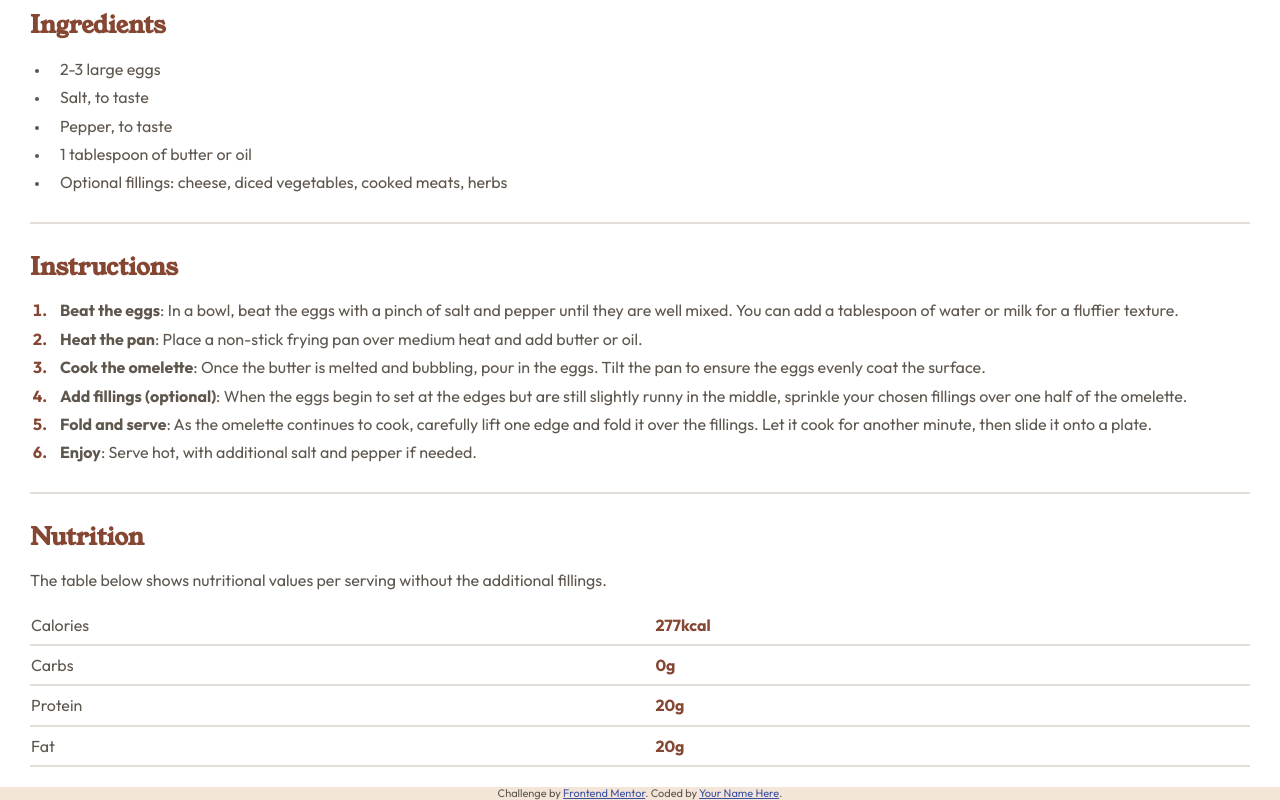
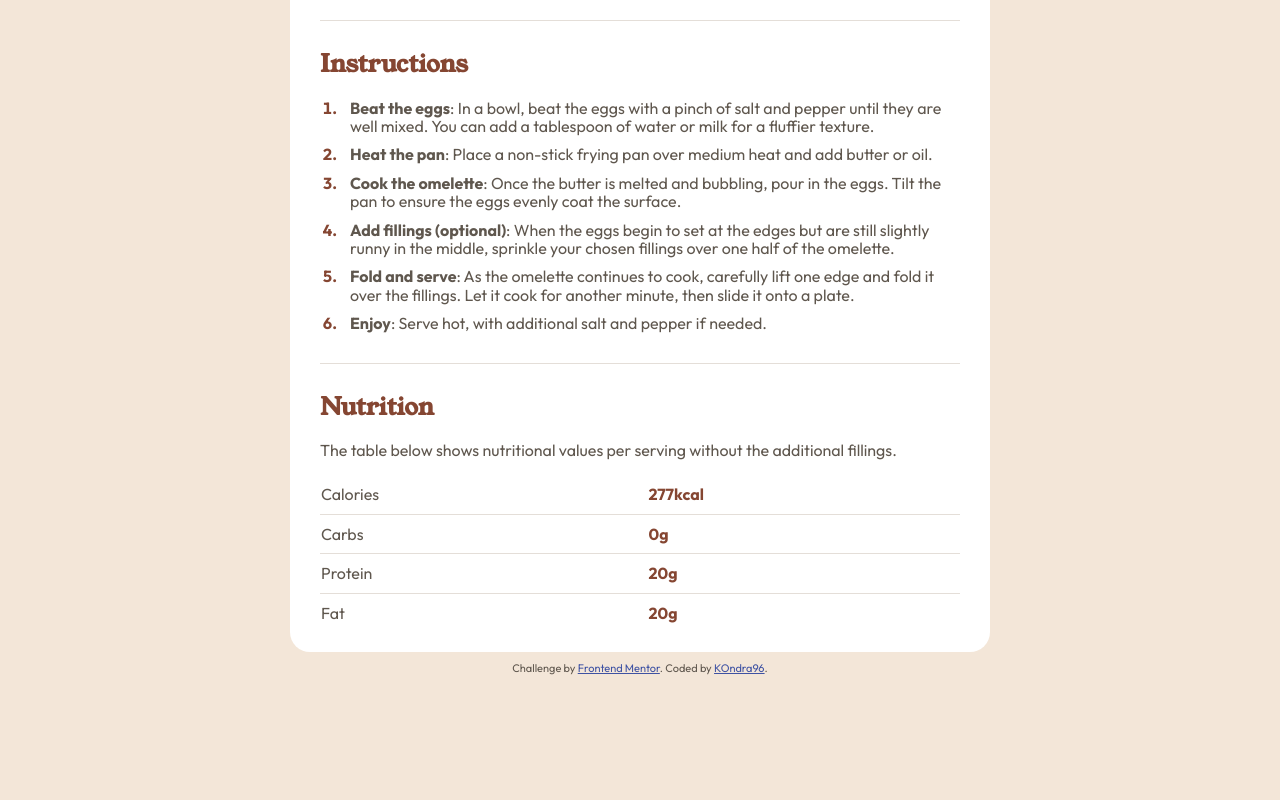
Before and after one commit to KOndra96/frontend-mentor-06_recipe-page, a plain HTML site: page index.html in a window 1280 px wide. Shown: the part 896-1696 px from the top of the page. After the commit the page ends 1581 px from the top, so only its background shows below. Drawn offline with Linux system fonts and the light colour scheme.

Commit message:
Responsive design done

```diff
--- a/index.html
+++ b/index.html
@@ -22,21 +22,6 @@
 
 <body>
 
-  <!--
-  Nutrition
-
-
-  Calories
-  277kcal
-
-  Carbs
-  0g
-
-  Protein
-  20g
-
-  Fat
-  22g -->
   <main class="recipe-box">
     <header>
       <img src="./assets/images/image-omelette.jpeg" alt="Omelette image">
@@ -46,6 +31,7 @@
         to perfection, optionally filled with your choice of cheese, vegetables, or meats.
       </p>
     </header>
+
     <div class="preparation-time">
       <h2>Preparation time</h2>
       <ul>
@@ -60,6 +46,7 @@
         </li>
       </ul>
     </div>
+
     <h2>Ingredients</h2>
     <ul>
       <li>
@@ -78,7 +65,9 @@
         Optional fillings: cheese, diced vegetables, cooked meats, herbs
       </li>
     </ul>
+
     <hr>
+
     <h2>Instructions</h2>
     <ol>
       <li>
@@ -107,7 +96,9 @@
         <strong>Enjoy</strong>: Serve hot, with additional salt and pepper if needed.
       </li>
     </ol>
+
     <hr>
+
     <h2>Nutrition</h2>
     <p> The table below shows nutritional values per serving without the additional fillings.</p>
     <table>
@@ -124,15 +115,16 @@
         <td><strong>20g</strong></td>
       </tr>
       <tr>
-        <td>Fat</td>
-        <td><strong>20g</strong></td>
+        <td class="no-border">Fat</td>
+        <td class="no-border"><strong>20g</strong></td>
       </tr>
     </table>
+
   </main>
   <footer>
     <div class="attribution">
       Challenge by <a href="https://www.frontendmentor.io?ref=challenge" target="_blank">Frontend Mentor</a>.
-      Coded by <a href="#">Your Name Here</a>.
+      Coded by <a href="https://github.com/KOndra96">KOndra96</a>.
     </div>
   </footer>
 </body>
--- a/styles/style.css
+++ b/styles/style.css
@@ -18,6 +18,10 @@ html {
 }
 
 body {
+    display: flex;
+    flex-direction: column;
+    align-items: center;
+
     height: 100%;
     font-size: 1.6rem;
 
@@ -31,6 +35,8 @@ body {
 }
 
 .recipe-box {
+    max-width: 70rem;
+
     padding-bottom: 2rem;
 
     background-color: var(--var-color-white, hsl(0, 0%, 100%));
@@ -38,10 +44,7 @@ body {
     & header img {
         max-width: 100%;
     }
-
-
 }
-
 
 .preparation-time {
     padding: 0.5rem 2.5rem;
@@ -124,11 +127,11 @@ strong {
 hr {
     margin: 3rem;
     background-color: var(--var-color-stone-150, hsl(30, 18%, 87%));
-    height: 0.2rem;
+    height: 0.1rem;
     border: 0;
 }
 
-table{
+table {
     width: 100%;
 
     border-spacing: 0;
@@ -141,14 +144,41 @@ td {
     padding-top: 1rem;
     padding-bottom: 1rem;
 
-    border-bottom: 0.2rem solid var(--var-color-stone-150, hsl(30, 18%, 87%));
+    border-bottom: 0.1rem solid var(--var-color-stone-150, hsl(30, 18%, 87%));
 
     & strong {
         color: var(--var-color-brown-800, hsl(14, 45%, 36%));
     }
 }
 
+.no-border {
+    border: 0;
+}
+
+@media screen and (min-width: 43.75rem) {
+    & body {
+        margin-top: 3rem;
+    }
+
+    & .recipe-box {
+        border-radius: 2rem;
+
+        & header {
+            display: flex;
+            flex-direction: column;
+            padding: 3rem;
+            padding-bottom: 0;
+
+            & img {
+                border-radius: 1rem;
+            }
+        }
+    }
+}
+
 .attribution {
+    margin-top: 1rem;
+    margin-bottom: 1rem;
     font-size: 1.1rem;
     text-align: center;
 }
```
